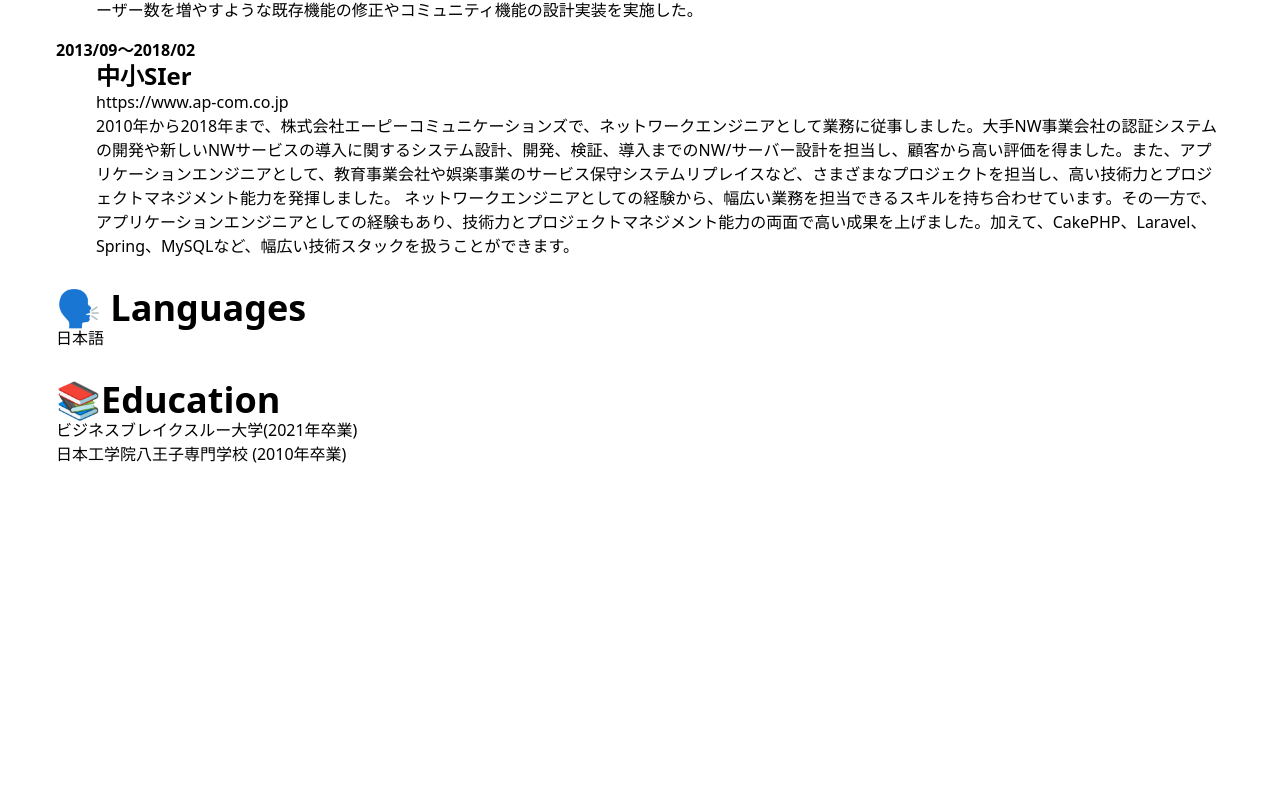
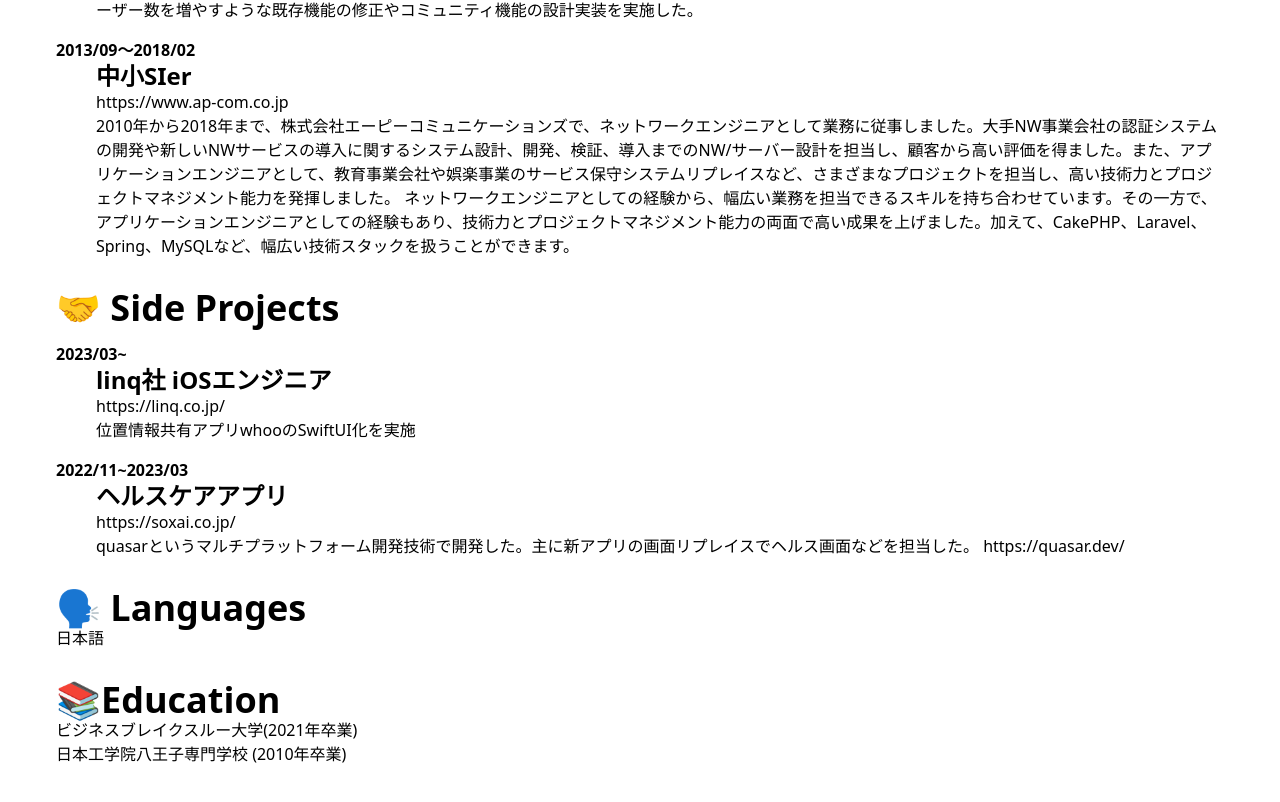
Before and after one commit to entaku0818/entaku0818.github.io, a Next.js app: page / in a window 1280 px wide. Shown: the part 802-1604 px from the top of the page. Before the commit the page ends 1428 px from the top, so only its background shows below. Built offline with nearby package versions, Linux system fonts and the light colour scheme.

Commit message:
副業追加

```diff
--- a/pages/index.tsx
+++ b/pages/index.tsx
@@ -108,6 +108,43 @@ export const Home = (): JSX.Element => (
               <p>
                 2010年から2018年まで、株式会社エーピーコミュニケーションズで、ネットワークエンジニアとして業務に従事しました。大手NW事業会社の認証システムの開発や新しいNWサービスの導入に関するシステム設計、開発、検証、導入までのNW/サーバー設計を担当し、顧客から高い評価を得ました。また、アプリケーションエンジニアとして、教育事業会社や娯楽事業のサービス保守システムリプレイスなど、さまざまなプロジェクトを担当し、高い技術力とプロジェクトマネジメント能力を発揮しました。
                 ネットワークエンジニアとしての経験から、幅広い業務を担当できるスキルを持ち合わせています。その一方で、アプリケーションエンジニアとしての経験もあり、技術力とプロジェクトマネジメント能力の両面で高い成果を上げました。加えて、CakePHP、Laravel、Spring、MySQLなど、幅広い技術スタックを扱うことができます。
+              </p>
+            </div>
+          </li>
+        </ul>
+      </section>
+
+      <section className={'mt-8'}>
+        <h2 className={'text-3xl font-bold'}>🤝 Side Projects </h2>
+        <ul className={'mt-4 timeline'}>
+          <li>
+            <p className="timeline-date">2023/03~</p>
+            <div className={'timeline-content'}>
+              <h3 className={'text-lg font-bold mt-8'}>linq社 iOSエンジニア</h3>
+              <a
+                href="https://linq.co.jp/"
+                target="_blank"
+                rel="noopener noreferrer"
+              >
+                https://linq.co.jp/
+              </a>
+              <p>位置情報共有アプリwhooのSwiftUI化を実施</p>
+            </div>
+          </li>
+          <li>
+            <p className="timeline-date">2022/11~2023/03</p>
+            <div className={'timeline-content'}>
+              <h3 className={'text-lg font-bold mt-8'}>ヘルスケアアプリ</h3>
+              <a
+                href="https://soxai.co.jp/"
+                target="_blank"
+                rel="noopener noreferrer"
+              >
+                https://soxai.co.jp/
+              </a>
+              <p>
+                quasarというマルチプラットフォーム開発技術で開発した。主に新アプリの画面リプレイスでヘルス画面などを担当した。
+                https://quasar.dev/
               </p>
             </div>
           </li>
```
